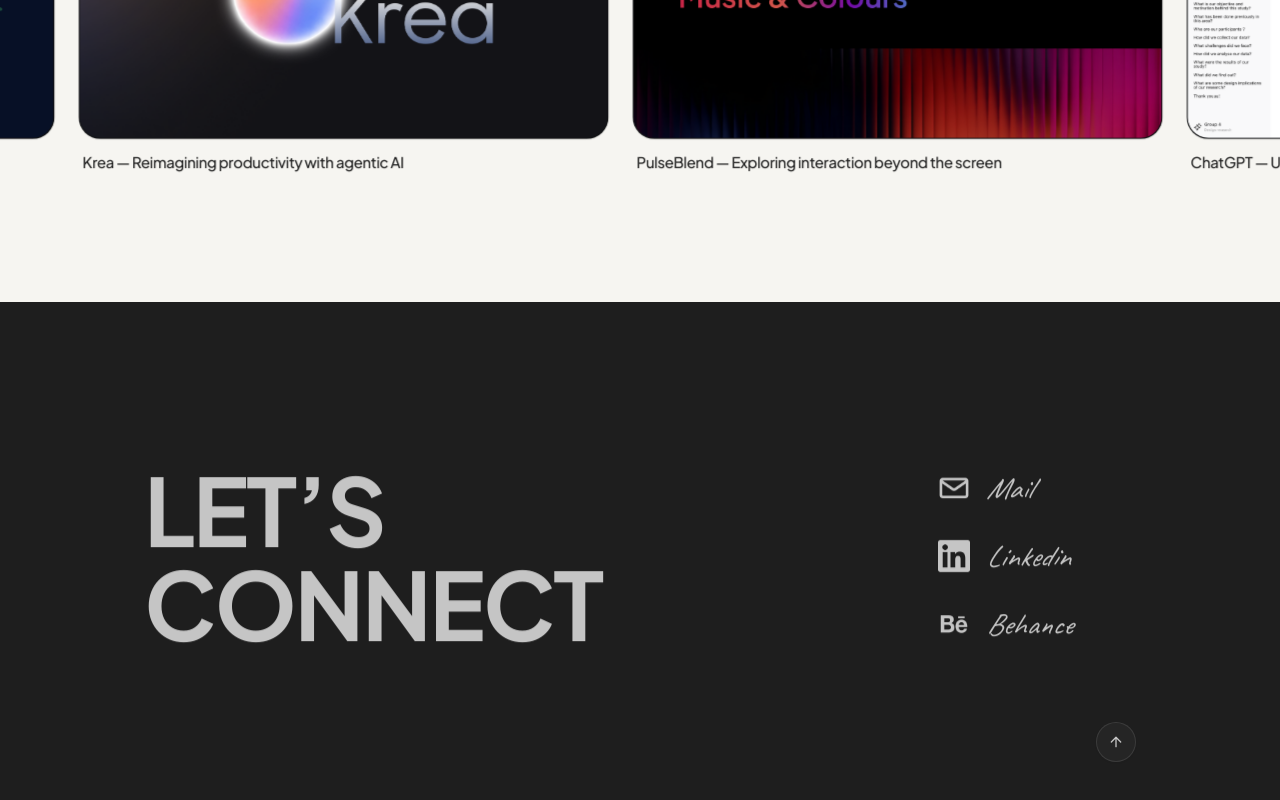
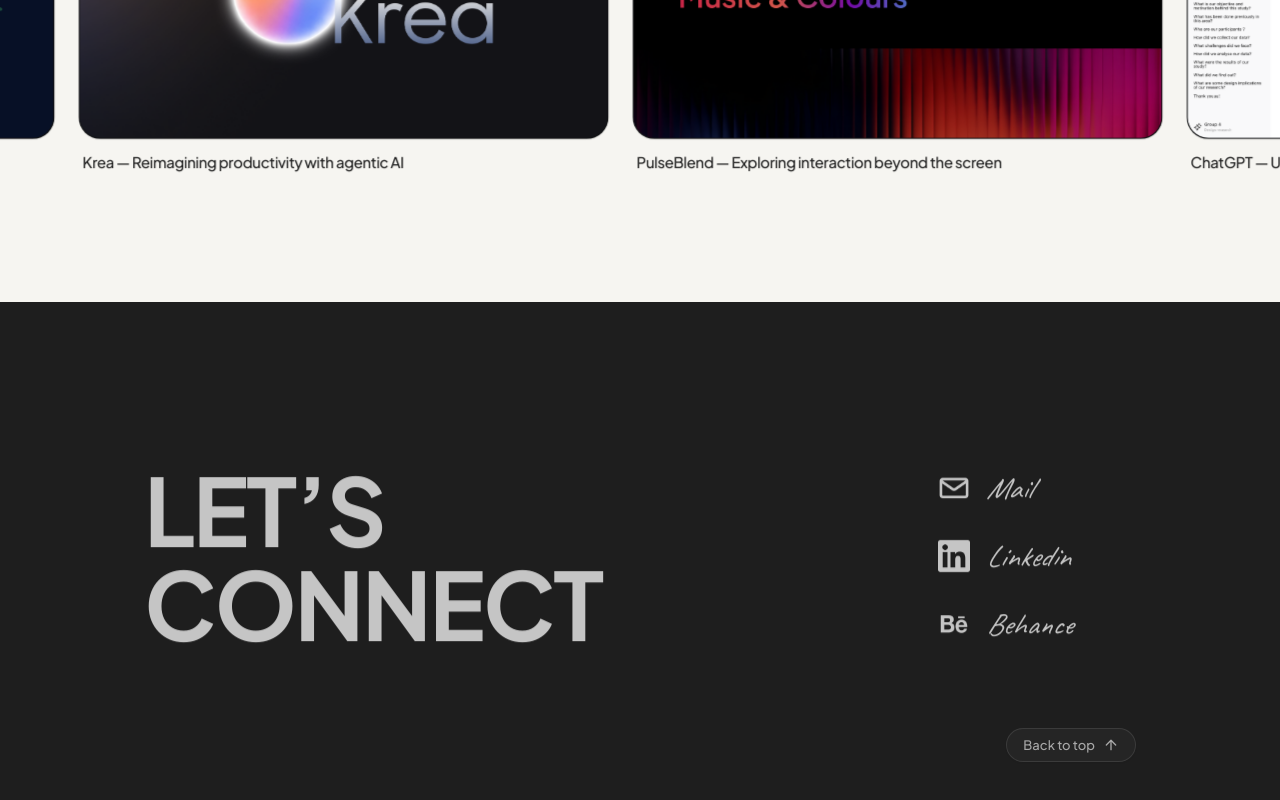
Before and after one commit to aditichaware/aditi_portfolio, a React (Vite) app: page / in a window 1280 px wide. Shown: the part 3279-4079 px from the top of the page. Built offline with nearby package versions, Linux system fonts and the light colour scheme.

Commit message:
Update back to top button

```diff
--- a/src/components/Footer.jsx
+++ b/src/components/Footer.jsx
@@ -98,9 +98,10 @@
               type="button"
               onClick={scrollToTop}
               aria-label="Back to top"
-              className="group pointer-events-auto w-9 h-9 sm:w-10 sm:h-10 rounded-full flex items-center justify-center bg-[#252525] hover:bg-[#323232] active:bg-[#3c3c3c] text-[#C5C5C5] hover:text-white border border-white/10 hover:border-white/25 shadow-sm transition-all duration-200 ease-out cursor-pointer focus:outline-none focus-visible:ring-2 focus-visible:ring-white/40 focus-visible:ring-offset-2 focus-visible:ring-offset-[#1E1E1E]"
+              className="group pointer-events-auto inline-flex items-center gap-2 px-3.5 sm:px-4 py-1.5 sm:py-2 rounded-full bg-[#252525] hover:bg-[#2d2d2d] active:bg-[#353535] text-[#A8A8A8] hover:text-white border border-white/10 hover:border-white/25 shadow-sm text-xs sm:text-[13px] font-medium tracking-normal transition-all duration-200 ease-out cursor-pointer hover:-translate-y-0.5 motion-reduce:hover:translate-y-0 focus:outline-none focus-visible:ring-2 focus-visible:ring-white/40 focus-visible:ring-offset-2 focus-visible:ring-offset-[#1E1E1E]"
             >
-              <ArrowUp className="w-4 h-4 sm:w-4.5 sm:h-4.5 stroke-[2] transition-transform duration-200 group-hover:-translate-y-0.5 motion-reduce:group-hover:translate-y-0" />
+              <span>Back to top</span>
+              <ArrowUp className="w-3.5 h-3.5 sm:w-4 sm:h-4 stroke-[2] transition-transform duration-200 group-hover:-translate-y-0.5 motion-reduce:group-hover:translate-y-0" />
             </button>
           </div>
         </div>
```
